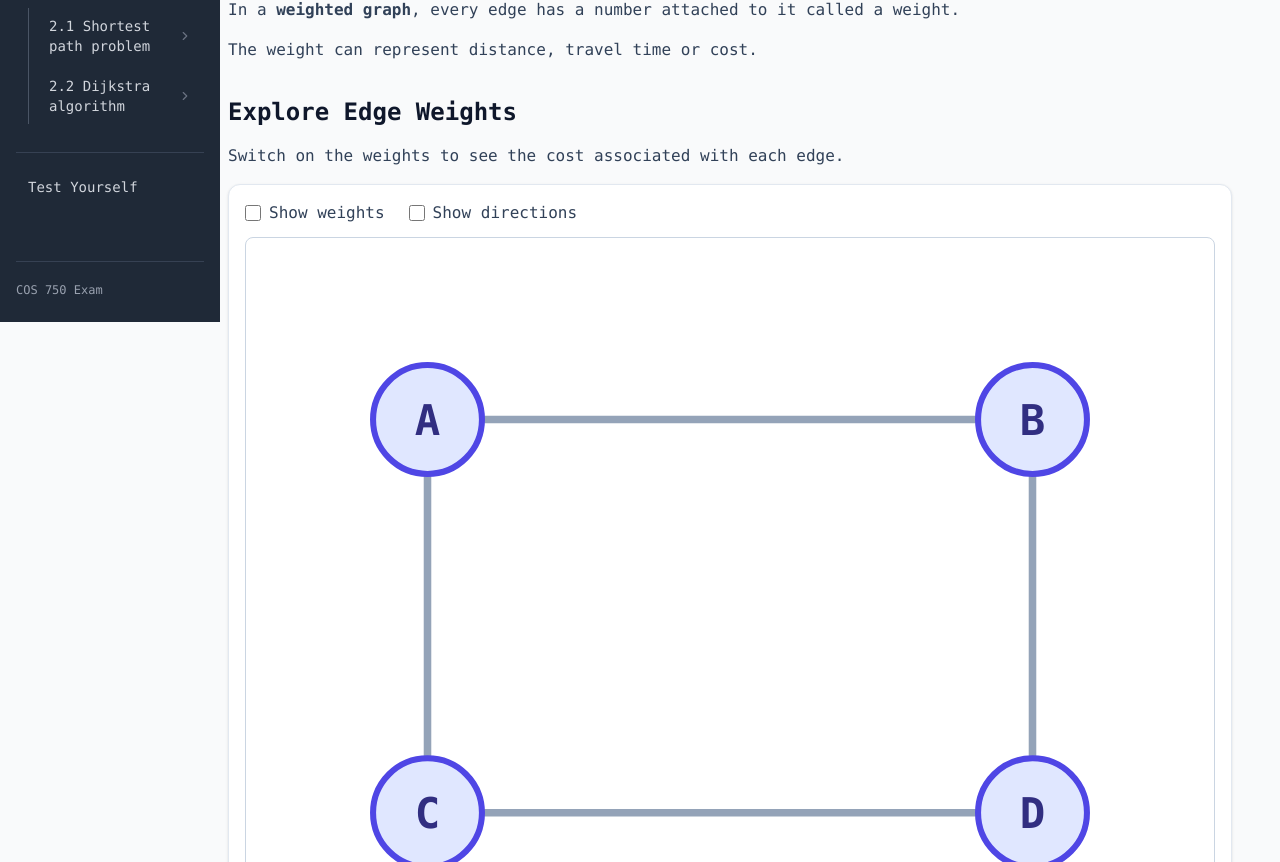
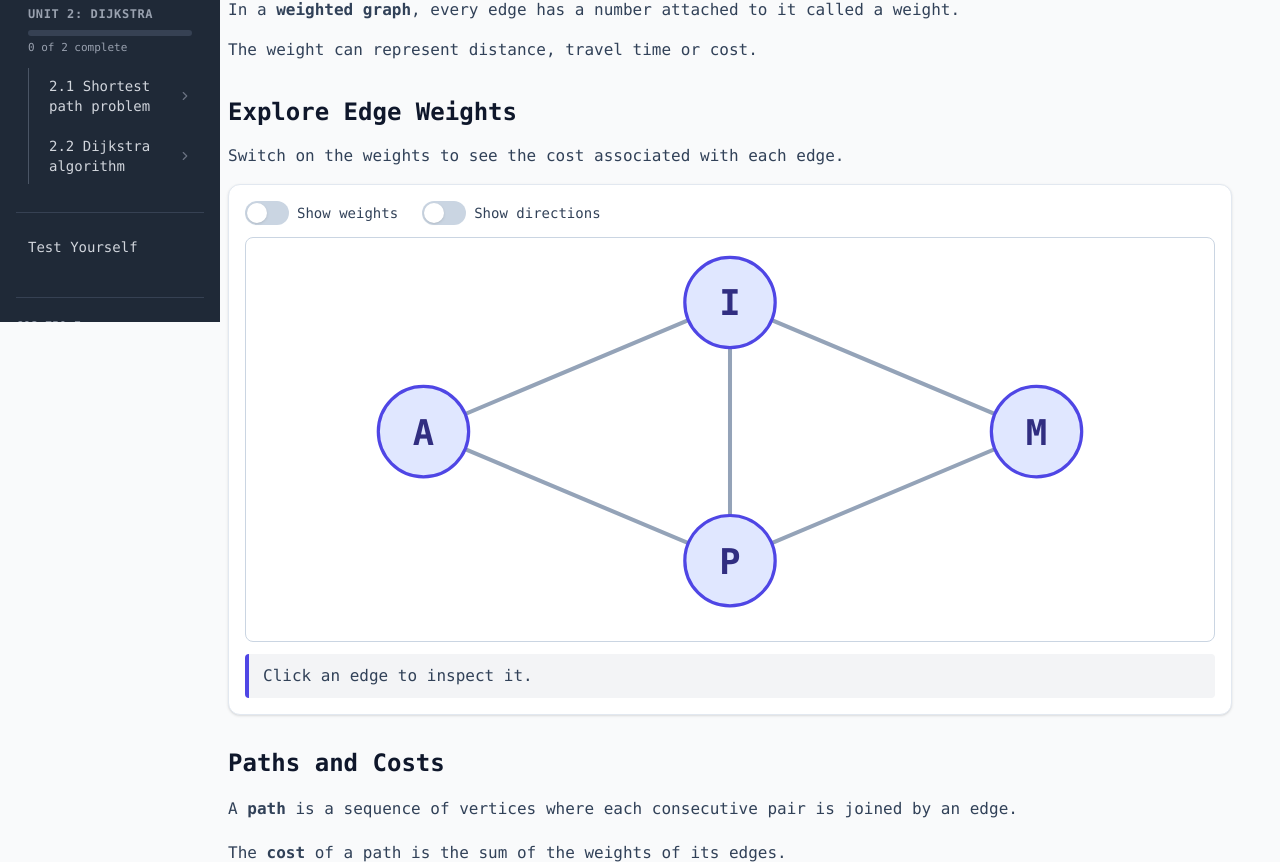
Before and after one commit to kbDevHub/COS750Exam, a React (Vite) app in the folder frontend/: page /weights in a window 1280 px wide. Shown: the part 478-1340 px from the top of the page. Built offline with nearby package versions, Linux system fonts and the light colour scheme.

Commit message:
Added Javascript code for Dijkstra and added the Adjacency section

```diff
--- a/frontend/package.json
+++ b/frontend/package.json
@@ -17,7 +17,8 @@
     "react": "^19.3.1",
     "react-dom": "^19.3.1",
     "react-router-dom": "^7.18.5",
-    "tailwindcss": "^4.3.5"
+    "tailwindcss": "^4.3.5",
+    "react-syntax-highlighter": "16.1.2"
   },
   "devDependencies": {
     "@types/react": "^19.3.0",
--- a/frontend/src/App.jsx
+++ b/frontend/src/App.jsx
@@ -11,6 +11,7 @@ import Test from "./pages/Test";
 import Short from "./pages/Short";
 import NoteTaker from "./components/NoteTaker";
 import { ProgressProvider } from "./components/Progress";
+import Adjacency from "./pages/Adjacency";
 
 function App() {
     return (
@@ -31,6 +32,7 @@ function App() {
                                 <Route path="/nodes" element={<Nodes />} />
                                 <Route path="/edges" element={<Edges />} />
                                 <Route path="/weights" element={<Weights />} />
+                                <Route path = "/adjacency" element={<Adjacency/>}/>
                                 <Route path="/dijkstra" element={<Dijkstra />} />
                                 <Route path="/test" element={<Test />} />
                                 <Route path="/shortest-path" element={<Short />} />
--- a/frontend/src/components/DijkstraAnimation.jsx
+++ b/frontend/src/components/DijkstraAnimation.jsx
@@ -31,7 +31,7 @@ export default function DijkstraAnimation() {
           return (
             <g key={k}>
               <line x1={a.x} y1={a.y} x2={b.x} y2={b.y}
-                    stroke={active ? "#2563eb" : "#9ca3af"} strokeWidth={active ? 4 : 2} />
+                    stroke={active ? "#4f46e5" : "#9ca3af"} strokeWidth={active ? 4 : 2} />
               <text x={(a.x + b.x) / 2} y={(a.y + b.y) / 2 - 6} textAnchor="middle" fontSize="13">{e.w}</text>
             </g>
           );
--- /dev/null
+++ b/frontend/src/components/DijkstraCodeview.jsx
@@ -0,0 +1,172 @@
+import { useState } from "react";
+import {Prism as SyntaxHighlighter} from "react-syntax-highlighter";
+import { vscDarkPlus } from "react-syntax-highlighter/dist/esm/styles/prism";
+
+const PSEUDO = [
+    "DIJKSTRA(Graph, Start)",
+    "",
+    "    FOR EACH vertex v IN Graph DO",
+    "        Distance[v] ← ∞",
+    "        Previous[v] ← NIL",
+    "        Visited[v] ← FALSE",
+    "    END FOR",
+    "",
+    "    Distance[Start] ← 0",
+    "",
+    "    REPEAT |V| TIMES",
+    "",
+    "        u ← unvisited vertex with the smallest Distance",
+    "",
+    "        IF Distance[u] = ∞ THEN",
+    "            BREAK",
+    "        END IF",
+    "",
+    "        Visited[u] ← TRUE",
+    "",
+    "        FOR EACH edge (u, v) IN Graph[u] DO",
+    "",
+    "            Weight ← weight of edge (u, v)",
+    "",
+    "            IF Visited[v] = FALSE AND",
+    "               Distance[u] + Weight < Distance[v] THEN",
+    "",
+    "                Distance[v] ← Distance[u] + Weight",
+    "                Previous[v] ← u",
+    "",
+    "            END IF",
+    "",
+    "        END FOR",
+    "",
+    "    END REPEAT",
+    "",
+    "    RETURN Distance, Previous",
+    "",
+    "END DIJKSTRA"
+].join("\n");
+
+const CPP = [
+    "#include <vector>",
+    "#include <limits>",
+    "using namespace std;",
+    "",
+    "const int INF = numeric_limits<int>::max();",
+    "",
+    "// graph[u] holds (neighbour, weight) pairs",
+    "void dijkstra(const vector<vector<pair<int,int>>>& graph, int start,",
+    "              vector<int>& dist, vector<int>& previous) {",
+    "    int n = graph.size();",
+    "    dist.assign(n, INF);",
+    "    previous.assign(n, -1);",
+    "    vector<bool> visited(n, false);",
+    "    dist[start] = 0;",
+    "",
+    "    for (int count = 0; count < n; count++) {",
+    "        // pick the unvisited vertex with the smallest dist",
+    "        int u = -1;",
+    "        for (int i = 0; i < n; i++)",
+    "            if (!visited[i] && (u == -1 || dist[i] < dist[u]))",
+    "                u = i;",
+    "",
+    "        if (dist[u] == INF) break;",
+    "        visited[u] = true;",
+    "",
+    "        for (auto edge : graph[u]) {",
+    "            int v = edge.first;",
+    "            int w = edge.second;",
+    "            if (!visited[v] && dist[u] + w < dist[v]) {",
+    "                dist[v] = dist[u] + w;   // relax the edge",
+    "                previous[v] = u;",
+    "            }",
+    "        }",
+    "    }",
+    "}",
+].join("\n");
+
+const JAVASCRIPT=
+[
+    "function dijkstra(graph, start) {",
+    "const INF = Infinity;",
+    "",
+    "const n = graph.length;",
+    "",
+    "const dist = new Array(n).fill(INF);",
+    "const previous = new Array(n).fill(-1);",
+    "const visited = new Array(n).fill(false);",
+    "",
+    "dist[start] = 0;",
+    "",
+    "for (let count = 0; count < n; count++) {",
+    "",
+    "    // Pick the unvisited vertex with the smallest dist",
+    "    let u = -1;",
+    "",
+    "    for (let i = 0; i < n; i++) {",
+    "        if (!visited[i] && (u === -1 || dist[i] < dist[u])) {",
+    "            u = i;",
+    "        }",
+    "    }",
+
+    "    if (dist[u] === INF) break;",
+    "",
+    "    visited[u] = true;",
+    "",
+    "    for (const edge of graph[u]) {",
+    "        const v = edge[0];",
+    "        const w = edge[1];",
+    "",
+    "        if (!visited[v] && dist[u] + w < dist[v]) {",
+    "            dist[v] = dist[u] + w;  // Relax the edge",
+    "            previous[v] = u;",
+    "        }",
+    "    }",
+    "}",
+    "",
+    "return { dist, previous };",
+"}"
+].join("\n");
+
+const TABS =
+[
+    {id: "pseudo", label: "Pseudocode", lang:"text", code: PSEUDO},
+    {id: "cpp", label: "C++", lang: "cpp", code: CPP},
+    {id: "js", label: "Javascript", lang: "javascript", code: JAVASCRIPT}
+];
+
+export default function DijkstraCodeview()
+{
+    const [active, setActive]= useState("pseudo");
+    const current =TABS.find((t)=> t.id ===active);
+
+    return(
+        <div>
+            <div className="mb-3 flex gap-2" role="tablist" aria-label="Code Language">
+                {TABS.map((t)=>{
+                    const on =t.id ===active;
+                    return (
+                        <button
+                            key={t.id}
+                            role="tab"
+                            aria-selected={on}
+                            onClick={()=> setActive(t.id)}
+                            className={
+                                "rounded-lg border px-4 py-2 text-sm font-semibold " +
+                                (on ? "border-indigo-600 bg-indigo-600 text-white": "border-slate-300 bg-white text-slate-700 hover:bg-slate-50")
+                            }
+                            >
+                                {t.label}
+                            </button>
+                    );
+                })}
+
+            </div>
+            <SyntaxHighlighter
+                language={current.lang}
+                style={vscDarkPlus}
+                showLineNumbers
+                customStyle={{borderRadius: "0.5rem", margin:0, fontSize:"0.875rem"}}
+                >
+                    {current.code}
+                </SyntaxHighlighter>
+        </div>
+    )
+}
--- a/frontend/src/components/EdgeExplorer.jsx
+++ b/frontend/src/components/EdgeExplorer.jsx
@@ -1,85 +1,161 @@
 import { useState } from "react";
 
-//maps nodes to position
-const NODES = {A:{x:60, y:60}, B:{x:260, y:60}, C:{x:60, y:190}, D:{x:260, y:190}};
-const EDGES =
-[
-    {id: 1, from: "A", to: "B", w:4 },
-    {id: 2, from: "A", to: "C", w:2 },
-    {id: 3, from: "B", to: "D", w:5 },
-    {id: 4, from: "C", to: "D", w:8 },
-]
-export default function EdgeExplorer({
-allowWeights = true,
-allowDirections = true,
-})
-{
+const R = 28;
 
+const NODES = {
+  I: { name: "IT Building", x: 300, y: 40 },
+  A: { name: "Aula", x: 110, y: 120 },
+  M: { name: "Merensky", x: 490, y: 120 },
+  P: { name: "Piazza", x: 300, y: 200 },
+};
 
+const EDGES = [
+  { id: 1, from: "I", to: "A", w: 4 },
+  { id: 2, from: "A", to: "P", w: 5 },
+  { id: 3, from: "I", to: "M", w: 2 },
+  { id: 4, from: "M", to: "P", w: 8 },
+  { id: 5, from: "I", to: "P", w: 12 },
+];
+
+function Toggle({ label, checked, onChange }) {
+  return (
+    <label className="flex cursor-pointer items-center gap-2 text-sm font-medium text-slate-700">
+      <input
+        type="checkbox"
+        className="peer sr-only"
+        checked={checked}
+        onChange={(e) => onChange(e.target.checked)}
+      />
+      <span
+        aria-hidden="true"
+        className="relative h-6 w-11 rounded-full bg-slate-300 transition peer-checked:bg-indigo-600 peer-focus-visible:ring-2 peer-focus-visible:ring-indigo-500 peer-focus-visible:ring-offset-2 after:absolute after:left-0.5 after:top-0.5 after:h-5 after:w-5 after:rounded-full after:bg-white after:shadow after:transition peer-checked:after:translate-x-5"
+      />
+      {label}
+    </label>
+  );
+}
+
+export default function EdgeExplorer({ allowWeights = true, allowDirections = true }) {
   const [weighted, setWeighted] = useState(false);
-const [directed, setDirected]= useState(false);
-const [picked, setPicked]= useState(null);
+  const [directed, setDirected] = useState(false);
+  const [picked, setPicked] = useState(null);
 
-const R = 18;
+  const describe = (e) => {
+    const link = directed ? "→" : "–";
+    let text = `Edge ${e.from} ${link} ${e.to}: joins ${NODES[e.from].name} (${e.from}) and ${NODES[e.to].name} (${e.to})`;
+    text += weighted ? `, with a walking time of ${e.w} minutes. ` : ". ";
+    text += directed
+      ? `You can only travel from ${e.from} to ${e.to}.`
+      : "You can travel either way.";
+    return text;
+  };
 
   return (
     <div>
-  <div className="mb-3 flex flex-wrap gap-x-6 gap-y-2 text-slate-700">
-    {allowWeights && (
-    <label className="flex cursor-pointer items-center gap-2">
-    <input type="checkbox" className="h-4 w-4 accent-indigo-600" checked={weighted} onChange={(e) => setWeighted(e.target.checked)} /> Show weights</label>)}
+      {(allowWeights || allowDirections) && (
+        <div className="mb-3 flex flex-wrap gap-x-6 gap-y-2">
+          {allowWeights && <Toggle label="Show weights" checked={weighted} onChange={setWeighted} />}
           {allowDirections && (
-    <label className="flex cursor-pointer items-center gap-2">
-    <input type="checkbox" className="h-4 w-4 accent-indigo-600" checked={directed} onChange={(e) => setDirected(e.target.checked)} /> Show directions</label> )}
+            <Toggle label="Show directions" checked={directed} onChange={setDirected} />
+          )}
         </div>
+      )}
 
-  <svg viewBox="0 0 320 250" className="w-full rounded-lg border border-slate-300 bg-white " onClick={()=>setPicked(null)}>
+      <svg
+        viewBox="0 0 600 250"
+        className="w-full rounded-lg border border-slate-300 bg-white"
+        role="group"
+        aria-label="Graph of four campus vertices. Select an edge to inspect it."
+      >
         <defs>
-    <marker id="arrow" markerWidth="8" markerHeight="8" refX="6" refY="4" orient="auto">
-      <path d="M0,0 L8,4 L0,8 z" fill="#94a3b8" />
+          <marker id="edge-arrow" markerWidth="10" markerHeight="10" refX="8" refY="5" orient="auto">
+            <path d="M0,0 L10,5 L0,10 z" fill="#475569" />
+          </marker>
+          <marker id="edge-arrow-active" markerWidth="10" markerHeight="10" refX="8" refY="5" orient="auto">
+            <path d="M0,0 L10,5 L0,10 z" fill="#4f46e5" />
           </marker>
         </defs>
 
+        {/* Edges */}
         {EDGES.map((e) => {
-  const a = NODES[e.from], b = NODES[e.to];
-  const dx = b.x - a.x, dy = b.y - a.y, len = Math.hypot(dx, dy);
-  const x2 = b.x - (dx / len) * (directed ? R + 4 : 0);
-  const y2 = b.y - (dy / len) * (directed ? R + 4 : 0);
+          const a = NODES[e.from];
+          const b = NODES[e.to];
+          const dx = b.x - a.x;
+          const dy = b.y - a.y;
+          const len = Math.hypot(dx, dy);
+          const ux = dx / len;
+          const uy = dy / len;
+          // Stop the line at the circle edge so arrowheads are visible
+          const x2 = directed ? b.x - ux * (R + 4) : b.x;
+          const y2 = directed ? b.y - uy * (R + 4) : b.y;
           const active = picked?.id === e.id;
+
           return (
             <g
               key={e.id}
-    onClick={(ev) => {
-        ev.stopPropagation();
+              onClick={() => setPicked(e)}
+              className="cursor-pointer"
+              tabIndex={0}
+              role="button"
+              aria-pressed={active}
+              aria-label={`Edge between ${e.from} and ${e.to}`}
+              onKeyDown={(ev) => {
+                if (ev.key === "Enter" || ev.key === " ") {
+                  ev.preventDefault();
                   setPicked(e);
+                }
               }}
-    className="cursor-pointer"
             >
-  <line x1={a.x} y1={a.y} x2={b.x} y2={b.y} stroke="transparent" strokeWidth="16" />
-  <line x1={a.x} y1={a.y} x2={x2} y2={y2}
-  stroke={active ? "#4f46e5" : "#94a3b8"} strokeWidth={active ? 4 : 2.5}
-  markerEnd={directed ? "url(#arrow)" : undefined} />
-  {weighted && (
-  <text x={(a.x + b.x) / 2} y={(a.y + b.y) / 2 - 6} textAnchor="middle" fontSize="14" fontWeight="600" fill="#d97706">{e.w}</text>
-                )}
+              {/* Wide invisible line = easier to click */}
+              <line x1={a.x} y1={a.y} x2={b.x} y2={b.y} stroke="transparent" strokeWidth="22" />
+              <line
+                x1={a.x} y1={a.y} x2={x2} y2={y2}
+                stroke={active ? "#4f46e5" : "#94a3b8"}
+                strokeWidth={active ? 5 : 2.5}
+                strokeLinecap="round"
+                markerEnd={directed ? `url(#${active ? "edge-arrow-active" : "edge-arrow"})` : undefined}
+              />
             </g>
           );
         })}
 
-  {Object.entries(NODES).map(([name, p]) => (
-  <g key={name}>
+        {/* Weight labels (drawn after edges so they sit on top) */}
+        {weighted &&
+          EDGES.map((e) => {
+            const a = NODES[e.from];
+            const b = NODES[e.to];
+            const mx = (a.x + b.x) / 2;
+            const my = (a.y + b.y) / 2;
+            const active = picked?.id === e.id;
+            return (
+              <g key={"w" + e.id} pointerEvents="none">
+                <rect
+                  x={mx - 17} y={my - 12} width="34" height="24" rx="7"
+                  fill="#ffffff" stroke={active ? "#4f46e5" : "#94a3b8"} strokeWidth="1.5"
+                />
+                <text
+                  x={mx} y={my + 5} textAnchor="middle" fontSize="14" fontWeight="700"
+                  fill={active ? "#312e81" : "#475569"}
+                >
+                  {e.w}
+                </text>
+              </g>
+            );
+          })}
+
+        {/* Vertices */}
+        {Object.entries(NODES).map(([k, p]) => (
+          <g key={k} pointerEvents="none">
             <circle cx={p.x} cy={p.y} r={R} fill="#e0e7ff" stroke="#4f46e5" strokeWidth="2" />
-  <text x={p.x} y={p.y + 5} textAnchor="middle" fill="#312e81" fontSize="14" fontWeight="700">{name}</text>
+            <text x={p.x} y={p.y + 8} textAnchor="middle" fontSize="22" fontWeight="700" fill="#312e81">
+              {k}
+            </text>
           </g>
         ))}
       </svg>
 
-  <p className="mt-3 min-h-10 text-slate-700">
-  {picked
-  ? `Edge ${picked.from}${directed ? " → " : " – "}${picked.to}: joins ${picked.from} and ${picked.to}` +
-              (weighted ? `, with cost ${picked.w}.` : ".") +
-              (directed ? ` You can only travel from ${picked.from} to ${picked.to}.` : " You can travel either way.")
-  : "Click an edge to inspect it."}
+      <p className="anim-note mt-3" aria-live="polite">
+        {picked ? describe(picked) : "Click an edge to inspect it."}
       </p>
     </div>
   );
--- a/frontend/src/components/sidebar.jsx
+++ b/frontend/src/components/sidebar.jsx
@@ -11,6 +11,7 @@ function Sidebar() {
                 { title: "1.1 Nodes", path: "/nodes" },
                 { title: "1.2 Edges", path: "/edges" },
                 { title: "1.3 Weighted Graphs", path: "/weights" },
+                { title: "1.4 Adjacency Matrix", path: "/adjacency" }
             ],
         },
         {
--- a/frontend/src/index.css
+++ b/frontend/src/index.css
@@ -28,7 +28,7 @@ body {
 /* Animation components */
 .anim-note {
   background: #f3f4f6;
-  border-left: 4px solid #2563eb;
+  border-left: 4px solid #4f46e5;
   padding: 10px 14px;
   border-radius: 4px;
   min-height: 2.5em;
@@ -67,13 +67,13 @@ body {
 }
 
 .anim-btn-primary {
-  background: #2563eb;
-  border-color: #2563eb;
+  background: #4f46e5;
+  border-color: #4f46e5;
   color: #ffffff;
 }
 
 .anim-btn-primary:hover:not(:disabled) {
-  background: #1d4ed8;
+  background: #314158;
 }
 
 .anim-btn-secondary {
```
Also changed, not shown: frontend/src/pages/Adjacency.jsx (added, +22 -0 lines), frontend/src/pages/Dijkstra.jsx (+18 -0 lines), 1 other file (tests, documents, lock files or other folders). Lines whose indentation alone changed are shown as unchanged.
